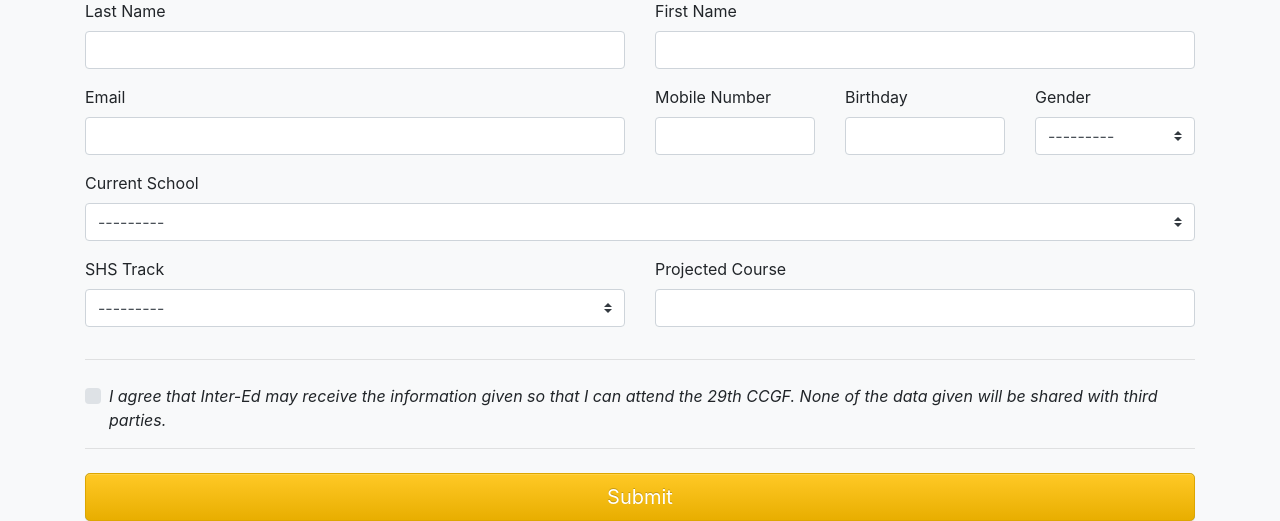
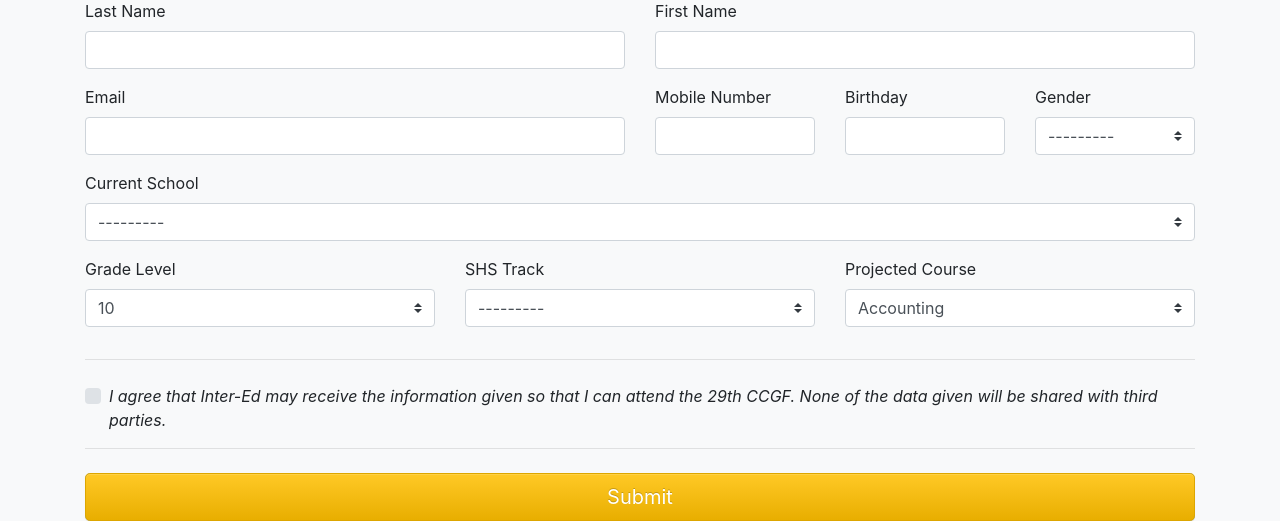
Before and after one commit to allenallen/interedregistration, a Django app: page /event/1 in a window 1280 px wide. Shown: the part 427-948 px from the top of the page. Run offline with Django 3.2, Linux system fonts and the light colour scheme; tables that the repository leaves empty hold one stand-in row (values such as "Sample post"); some libraries are stand-ins or nearby versions.

Commit message:
added grade level, select option in grade level and courses

```diff
--- a/registration/admin.py
+++ b/registration/admin.py
@@ -27,7 +27,7 @@ class ExportCsvMixin:
 @admin.register(Student)
 class StudentAdmin(admin.ModelAdmin, ExportCsvMixin):
     list_display = (
-        'id', 'last_name', 'first_name', 'school', 'shs_track', 'projected_course', 'email',
+        'id', 'last_name', 'first_name', 'school', 'grade_level', 'shs_track', 'projected_course', 'email',
         'date_of_birth', 'mobile',
         'gender', 'date_registered', 'registered_event')
     actions = ['export_as_csv']
--- a/registration/forms.py
+++ b/registration/forms.py
@@ -4,12 +4,16 @@ from registration.models import Student, SchoolList
 
 
 class RegistrationForm(forms.ModelForm):
+    other = forms.CharField(required=False, label="Other")
+    otherGrade = forms.IntegerField(required=False, label="Other", max_value=12, min_value=1)
+
     class Meta:
         model = Student
         fields = (
-            'last_name', 'first_name', 'school', 'shs_track', 'projected_course', 'email', 'date_of_birth', 'gender',
-            'mobile', 'registered_event')
-        widgets = {'registered_event': forms.HiddenInput()}
+            'last_name', 'first_name', 'school', 'grade_level', 'shs_track', 'projected_course', 'email',
+            'date_of_birth', 'gender',
+            'mobile', 'registered_event', 'other', 'otherGrade')
+        widgets = {'registered_event': forms.HiddenInput(), 'otherGrade': forms.NumberInput()}
 
     def __init__(self, *args, **kwargs):
         super(RegistrationForm, self).__init__(*args, **kwargs)
@@ -36,5 +40,4 @@ class SchoolForm(forms.ModelForm):
         if SchoolList.objects.filter(name__iexact=name).count() > 0:
             raise forms.ValidationError("School is already on the list")
 
-
         return name
--- a/registration/models.py
+++ b/registration/models.py
@@ -71,7 +71,7 @@ class Student(models.Model):
     school = models.ForeignKey(SchoolList, on_delete=models.SET_NULL, blank=True, null=True)
     shs_track = models.ForeignKey(ShsTrack, on_delete=models.SET_NULL, blank=True, null=True,
                                   verbose_name="Current SHS Track")
-    projected_course = models.CharField(max_length=200, help_text="First choice of Course", verbose_name="Course")
+    projected_course = models.CharField(max_length=200, help_text="First choice of Course", verbose_name="Course", blank=True, null=True)
     email = models.EmailField()
     mobile = models.CharField(max_length=20, verbose_name="Mobile Number", null=True, blank=True)
     date_of_birth = models.DateField(verbose_name="Date of Birth")
@@ -81,6 +81,7 @@ class Student(models.Model):
     date_modified = models.DateTimeField()
     qr_added = models.BooleanField(default=False)
     registered_event = models.ForeignKey(Event, on_delete=models.SET_NULL, blank=True, null=True)
+    grade_level = models.IntegerField(verbose_name="Grade Level", null=True, blank=True)
 
     def save(self, *args, **kwargs):
         if not self.id:
--- a/registration/templates/email_template.html
+++ b/registration/templates/email_template.html
@@ -9,16 +9,16 @@
             <br />
             <p><b>THANK YOU FOR REGISTERING FOR INTER-ED'S 29TH CAREER CONSULTATION AND GUIDANCE FAIR - SEPT 17 & 18 - WORLD TRADE CENTER, MANILA.</b></p>
             <p>We look forward to welcoming you to the event.</p>
-            <p><i>Please check your email and have your QR Code image saved on your phone or print it. It will serve as your ticket to the event!</i></p>
+            <p><i>Please check the attached QR Code image and save it on your phone or print it. It will serve as your ticket to the event!</i></p>
         </div>
     </div>
     <div class="row">
         <div class="col-md mb-3">
             <p>
-                As part of Inter-Ed's 29th Career Consultation & Guidance Fair, Profiles Asia Pacific Inc. is giving you a free access to our Mini Personal Interest Profile (PIP) Assessment.
+                As part of Inter-Ed's 29th Career Consultation & Guidance Fair, Profiles Asia Pacific Inc. is giving you a free access to their Personal Interest Profile (PIP) Assessment.
             </p>
             <p>
-                Please click <a href="http://assessmentcenter.ph/InterEd2/sip/index.php?val=cm9nZXJfYmFydGhvXzE4NTA=">here</a> to take the Assessment.
+                Please click <a href="http://assessmentcenter.ph/InterEd2/sip/index.php?val=cm9nZXJfYmFydGhvXzE4NTA=">here</a> if you would like to take the Assessment.
             </p>
         </div>
     </div>
--- a/registration/templates/registration.html
+++ b/registration/templates/registration.html
@@ -145,7 +145,39 @@
                 </div>
                 <div class="w-100"></div>
                 <div class="row">
-                    <div class="col-md-6 mb-3">
+                    <div class="col-md-4 mb-3">
+                        <label for="grade_level">Grade Level</label>
+                        {% if form.is_bound %}
+                            {% if form.shs_track.errors %}
+                                <select name="grade_level" class="form-control custom-select d-block w-100 is-invalid" id="id_grade_level">
+                                    {% for grade in grade_level %}
+                                        <option value="{{ grade.0 }}">{{ grade.1 }}</option>
+                                    {% endfor %}
+                                </select>
+                                {% for error in form.shs_track.errors %}
+                                    <div class="invalid-feedback">
+                                        {{ error }}
+                                    </div>
+                                {% endfor %}
+                            {% else %}
+                                <select name="grade_level" class="form-control custom-select d-block w-100 is-valid" id="id_grade_level">
+                                    {% for grade in grade_level %}
+                                        <option value="{{ grade.0 }}">{{ grade.1 }}</option>
+                                    {% endfor %}
+                                </select>
+                            {% endif %}
+                        {% else %}
+                            <select name="grade_level" class="form-control custom-select d-block w-100" id="id_grade_level">
+                                {% for grade in grade_level %}
+                                    <option value="{{ grade.0 }}">{{ grade.1 }}</option>
+                                {% endfor %}
+                            </select>
+                        {% endif %}
+                        <span id="otherGrade">
+                            {% render_field form.otherGrade class="form-control" %}
+                        </span>
+                    </div>
+                    <div class="col-md-4 mb-3">
                         <label for="shs_track">SHS Track</label>
                         {% if form.is_bound %}
                             {% if form.shs_track.errors %}
@@ -162,22 +194,40 @@
                             {% render_field form.shs_track class="form-control custom-select d-block w-100" %}
                         {% endif %}
                     </div>
-                    <div class="col-md-6 mb-3">
+                    <div class="col-md-4 mb-3">
                         <label for="projected_course">Projected Course</label>
                         {% if form.is_bound %}
                             {% if form.projected_course.errors %}
-                                {% render_field form.projected_course class="form-control is-invalid" %}
+                                <select name="projected_course" class="form-control custom-select d-block w-100 is-invalid" id="id_projected_course">
+                                    {% for course in courses %}
+                                        <option value="{{ course.0 }}">{{ course.1 }}</option>
+                                    {% endfor %}
+                                </select>
+                                {#                                {% render_field form.projected_course class="form-control is-invalid" %}#}
                                 {% for error in form.projected_course.errors %}
                                     <div class="invalid-feedback">
                                         {{ error }}
                                     </div>
                                 {% endfor %}
                             {% else %}
-                                {% render_field form.projected_course class="form-control is-valid" %}
+                                <select name="projected_course" class="form-control custom-select d-block w-100 is-valid" id="id_projected_course">
+                                    {% for course in courses %}
+                                        <option value="{{ course.0 }}">{{ course.1 }}</option>
+                                    {% endfor %}
+                                </select>
+                                {#                                {% render_field form.projected_course class="form-control is-valid" %}#}
                             {% endif %}
                         {% else %}
-                            {% render_field form.projected_course class="form-control" %}
+                            <select name="projected_course" class="form-control custom-select d-block w-100" id="id_projected_course">
+                                {% for course in courses %}
+                                    <option value="{{ course.0 }}">{{ course.1 }}</option>
+                                {% endfor %}
+                            </select>
+                            {#                            {% render_field form.projected_course class="form-control" %}#}
                         {% endif %}
+                        <span id="other">
+                            {% render_field form.other class="form-control" %}
+                        </span>
                     </div>
                 </div>
                 <hr class="mb-4">
@@ -191,7 +241,8 @@
                 </div>
                 <hr class="mb-4">
                 {% if is_expired %}
-                    <button class="btn btn-primary btn-lg btn-block" type="submit" disabled>Registration is Closed</button>
+                    <button class="btn btn-primary btn-lg btn-block" type="submit" disabled>Registration is Closed
+                    </button>
                 {% else %}
                     <button class="btn btn-primary btn-lg btn-block" type="submit">Submit</button>
                 {% endif %}
@@ -219,6 +270,8 @@
     </script>
     <script>
         $(document).ready(function () {
+            $("#other").hide();
+            $("#otherGrade").hide();
             $("select[name=school]").change(function (event) {
                 console.log(event.target.value);
                 schoolChange(event.target.value);
@@ -255,5 +308,27 @@
             win.close();
         }
 
+        $("#id_projected_course").on('change', function () {
+            console.log('change');
+            console.log(this.value);
+            if (this.value === 'OTHER') {
+                $("#other").show();
+                $("#other").attr('required');
+            } else {
+                $("#other").hide();
+                $("#other").removeAttr('required_id')
+            }
+        })
+        $("#id_grade_level").on('change', function () {
+            console.log('change');
+            console.log(this.value);
+            if (this.value === 'OTHER') {
+                $("#otherGrade").show();
+                $("#otherGrade").attr('required');
+            } else {
+                $("#otherGrade").hide();
+                $("#otherGrade").removeAttr('required_id');
+            }
+        })
     </script>
 {% endblock %}
--- a/registration/views.py
+++ b/registration/views.py
@@ -13,6 +13,65 @@ from registration.models import Event, Student, SchoolList
 from django.views.decorators.csrf import csrf_exempt
 
 import after_response
+
+COURSES = (
+    ('Accounting', 'Accounting'), ('Bartending', 'Bartending'), ('Dentistry', 'Dentistry'),
+    ('Engineering(Industrial)', 'Engineering(Industrial)'), ('Tourism', 'Tourism'), ('Journalism', 'Journalism'),
+    ('IT', 'IT'), ('Legal Management', 'Legal Management'), ('Psychology', 'Psychology'),
+    ('Diplomacy/Foreign Service', 'Diplomacy/Foreign Service'),
+    ('Business Administration', 'Business Administration'), ('Dressmaking', 'Dressmaking'),
+    ('Management', 'Management'),
+    ('Military School', 'Military School'), ('HRM', 'HRM'),
+    ('Music Performance & Prod\'n', 'Music Performance & Prod\'n'),
+    ('Education - Early, Secondary, SPED', 'Education - Early, Secondary, SPED'),
+    ('Pilot(Private & Commercial)', 'Pilot(Private & Commercial'),
+    ('Engineering(Civil)', 'Engineering(Civil)'), ('Animation', 'Animation'),
+    ('Engineering(Computer)', 'Engineering(Computer)'),
+    ('Radiology', 'Radiology'), ('Architecture', 'Architecture'), ('Chemistry', 'Chemistry'),
+    ('Engineering(General)', 'Engineering(General)'),
+    ('Fine Arts', 'Fine Arts'), ('Computer Science & Programming', 'Computer Science & Programming'),
+    ('Occupational Therapy', 'Occupational Therapy'),
+    ('Marine Transportation & Seafaring', 'Marine Transportation & Seafaring'), ('Optometry', 'Optometry'),
+    ('Nursing', 'Nursing'),
+    ('Plumbing', 'Plumbing'), ('Med Tech', 'Med Tech'), ('Police', 'Police'), ('Medicine', 'Medicine'),
+    ('Geology', 'Geology'),
+    ('Housekeeping', 'Housekeeping'), ('Actuarial Science', 'Actuarial Science'),
+    ('Culinary Arts & Chef Studies', 'Culinary Arts & Chef Studies'),
+    ('Agriculture', 'Agriculture'),
+    ('Aeronautical Aviation Engineering & Maintenance', 'Aeronautical Aviation Engineering & Maintenance'),
+    ('Cruise Line', 'Cruise Line'), ('Engineering(Mechanical)', 'Engineering(Mechanical)'),
+    ('Interior Design', 'Interior Design'),
+    ('Marketing', 'Marketing'), ('Economics', 'Economics'),
+    ('English & Communication Arts', 'English & Communication Arts'),
+    ('Bread & Pastry', 'Bread & Pastry'), ('Banking & Finance', 'Banking & Finance'), ('Broadcasting', 'Broadcasting'),
+    ('Mass Communications', 'Mass Communication'), ('Customs', 'Customs'), ('Political Science', 'Political Science'),
+    ('Design', 'Design'),
+    ('Biology', 'Biology'), ('Human Resources', 'Human Resources'), ('Entrepreneurship', 'Entrepreneurship'),
+    ('Maths', 'Maths'),
+    ('Engineering(Electrical)', 'Engineering(Electrical)'), ('Social Worker', 'Social Worker'),
+    ('Criminology', 'Criminology'),
+    ('Speech Pathologist', 'Speech Pathologist'), ('Engineering(Electronics)', 'Engineering(Electronics)'),
+    ('Advertising', 'Advertising'),
+    ('Multimedia', 'Multimedia'), ('Public Health & Admin', 'Public Health & Admin'), ('Pharmacy', 'Pharmacy'),
+    ('Physics', 'Physics'),
+    ('Law', 'Law'), ('Engineering(Petroleum)', 'Engineering(Petroleum)'),
+    ('Engineering(Chemical)', 'Engineering(Chemical)'),
+    ('Environmental Studies', 'Environmental Studies'),
+    ('Information and Communication Technology', 'Information and Communication Technology'),
+    ('Biochemistry', 'Biochemistry'), ('Veterinary Science', 'Veterinary Science'),
+    ('Engineering(ECE)', 'Engineering(ECE)'),
+    ('Automotive & Motor Cycle', 'Automotive & Motor Cycle'), ('Fashion', 'Fashion'),
+    ('Make Up & Hair Dressing', 'Make UP & Hair Dressing'),
+    ('Guidance & Counseling', 'Guidance & Counseling'), ('Physical Therapy', 'Physical Therapy'),
+    ('History', 'History'),
+    ('Food Technology & Nutrition', 'Food Technology & Nutrition'), ('Public Health', 'Public Health'),
+    ('Flight Attendant', 'Flight Attendant'),
+    ('Sports', 'Sports'), ('Humanities', 'Humanities'), ('OTHER', 'Other (Please specify)')
+)
+
+GRADE_LEVEL = (
+    ('10', '10'), ('11', '11'), ('12', '12'), ('OTHER', 'Other')
+)
 
 
 @after_response.enable
@@ -43,18 +102,31 @@ def registration(request, uuid):
     if request.method == 'POST':
         print('HERE POST')
         form = RegistrationForm(request.POST)
-        print(form)
+
         if form.is_valid():
             print('HERE VALID')
             last_name = form.cleaned_data['last_name']
             first_name = form.cleaned_data['first_name']
             school = form.cleaned_data['school']
             shs_track = form.cleaned_data['shs_track']
-            projected_course = form.cleaned_data['projected_course']
+            # projected_course = form.cleaned_data['projected_course']
             email = form.cleaned_data['email']
             date_of_birth = form.cleaned_data['date_of_birth']
             gender = form.cleaned_data['gender']
             mobile = form.cleaned_data['mobile']
+            print(form.cleaned_data['projected_course'])
+            print(form.cleaned_data['grade_level'])
+            if form.cleaned_data['projected_course'] == 'OTHER':
+                print('OTHER')
+                projected_course = form.cleaned_data['other']
+            else:
+                projected_course = form.cleaned_data['projected_course']
+
+            if form.cleaned_data['grade_level'] == 'OTHER':
+                print('OTHER')
+                grade_level = form.cleaned_data['otherGrade']
+            else:
+                grade_level = form.cleaned_data['grade_level']
 
             student = Student()
             student.last_name = last_name
@@ -67,6 +139,7 @@ def registration(request, uuid):
             student.gender = gender
             student.mobile = mobile
             student.registered_event = event
+            student.grade_level = grade_level
             student.save()
 
             html_message = render_to_string('email_template.html',
@@ -81,7 +154,7 @@ def registration(request, uuid):
             print(msg.from_email)
             print(msg.to)
             print(msg.connection)
-            #change
+            # change
             msg.content_subtype = 'html'
             msg.send(fail_silently=False)
 
@@ -102,7 +175,9 @@ def registration(request, uuid):
         'event_start_date': event.start_date,
         'event_end_date': event.end_date,
         'form': form,
-        'is_expired': is_expired
+        'is_expired': is_expired,
+        'courses': sorted(COURSES),
+        'grade_level': GRADE_LEVEL
     }
     print(context)
     return render(request, 'registration.html', context=context)
```
Also changed, not shown: media/qrcode/student-Arcenal_1sYQJd8.png (added), media/qrcode/student-Arcenal_3VaC9WN.png (added), media/qrcode/student-Arcenal_Fsofh9P.png (added), media/qrcode/student-Arcenal_SZnv7mg.png (added), media/qrcode/student-Arcenal_Ze53HKw.png (added), media/qrcode/student-Arcenal_g2mjo0w.png (added), media/qrcode/student-Arcenal_jAV9eMG.png (added), media/qrcode/student-Arcenal_jRC205j.png (added), media/qrcode/student-Arcenal_zOFKgsY.png (added), registration/migrations/0023_student_grade_level.py (added), registration/migrations/0024_auto_20190814_2359.py (added).
